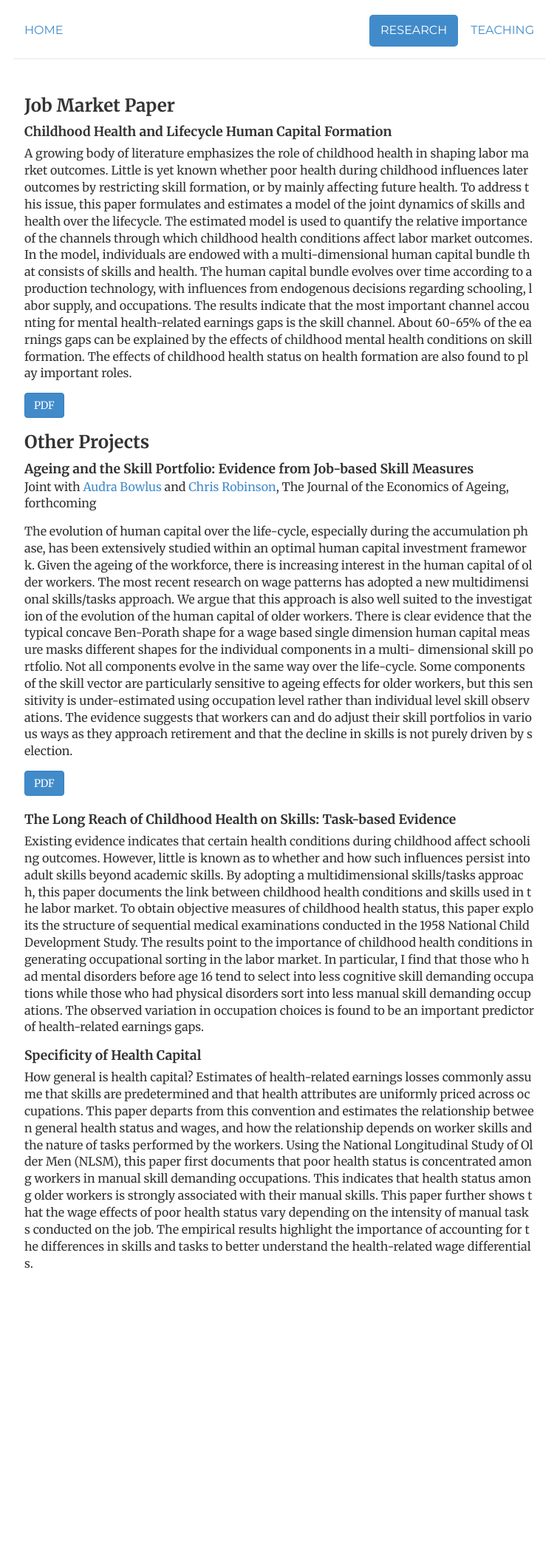
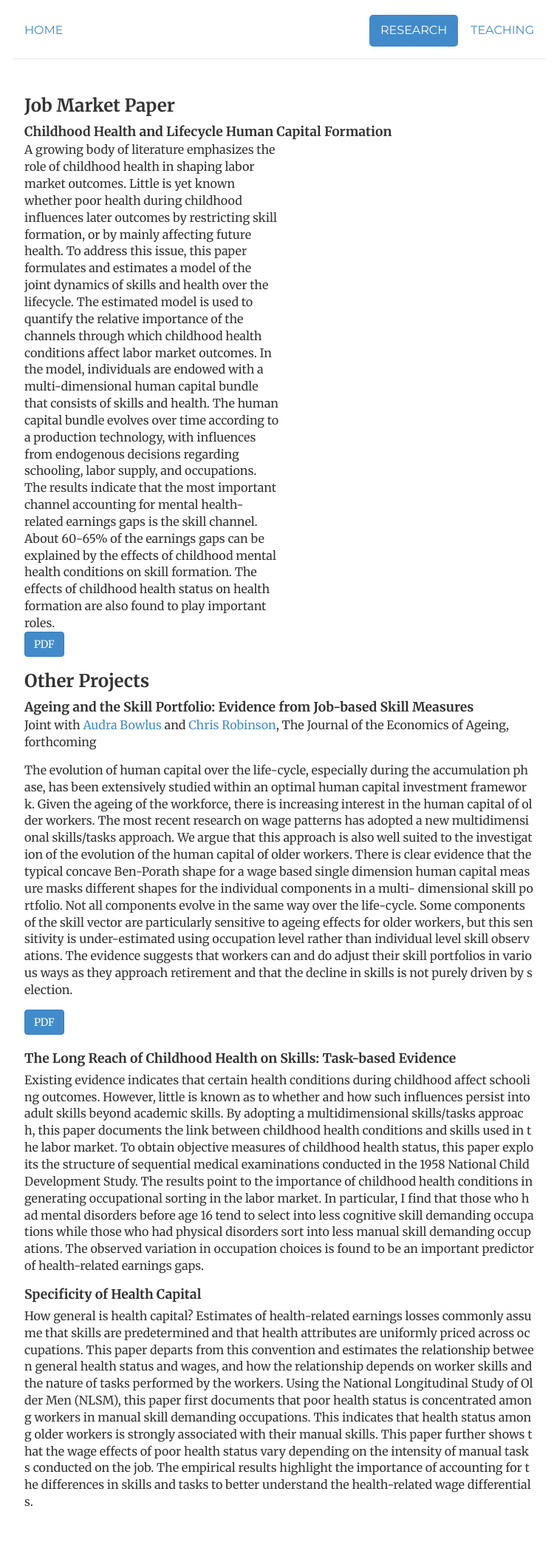
Before and after one commit to morihiroaki/morihiroaki.github.io, a Jekyll site: the page built from research.html, in a window 1280 px wide. Shown: the whole page at 74% size, without its empty margins (262-1016 px from the left). Built offline with Jekyll 4.4.1, drawn with Linux system fonts in a browser that asks for light colours; before the commit the page ends 1774 px from its top, so only the background shows below that.

Commit message:
Update research.html

```diff
--- a/research.html
+++ b/research.html
@@ -9,7 +9,7 @@ description:
 <h3>Job Market Paper</h3>
 <div class='span10 offset1'>
 <div class='pTitle'>Childhood Health and Lifecycle Human Capital Formation</div>
-<div class='pAbstract'>
+<div style="width:50%">
 A growing body of literature emphasizes the role of childhood health in shaping
 labor market outcomes. Little is yet known whether poor health during
 childhood influences later outcomes by restricting skill formation, or by mainly
```
